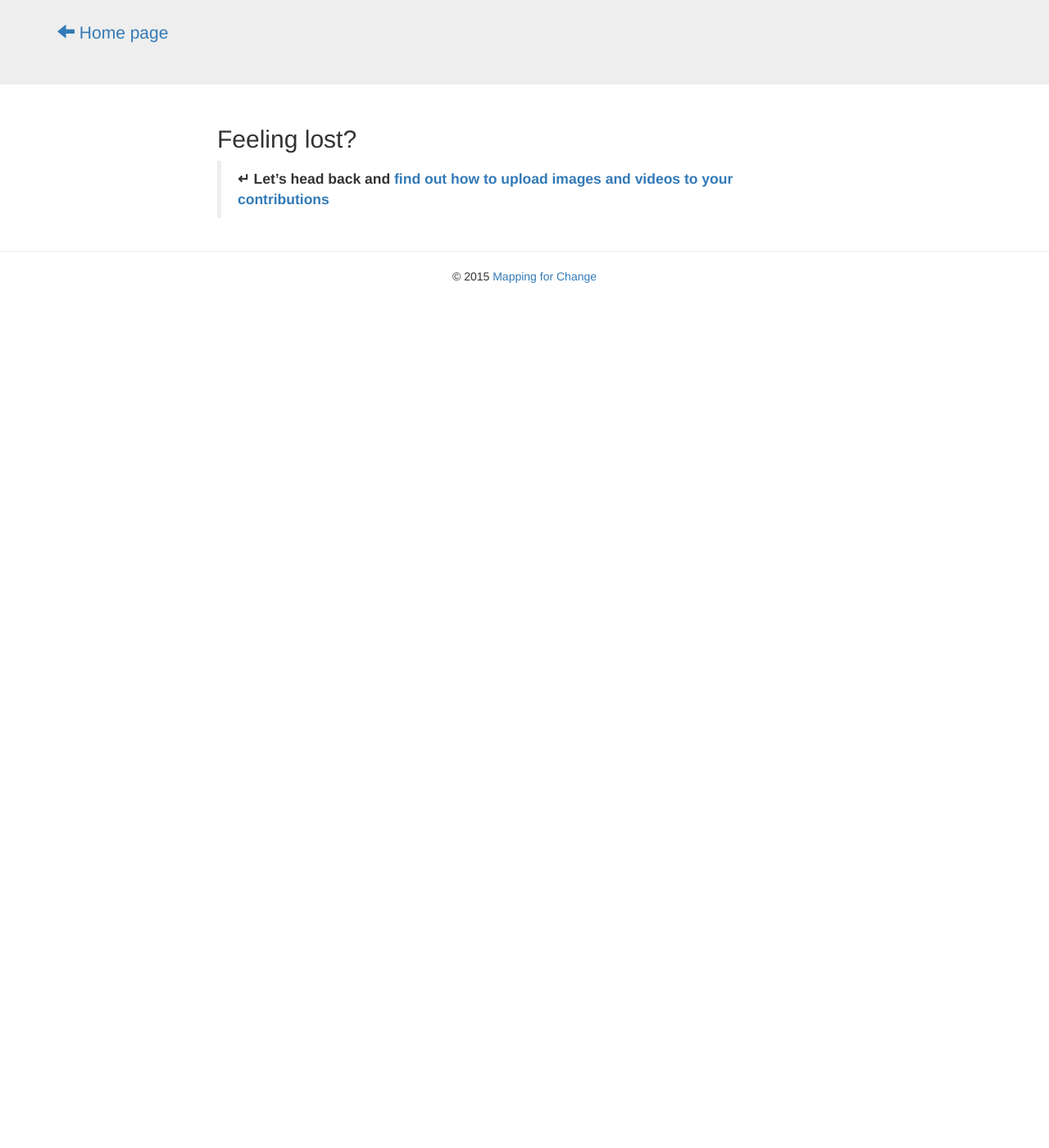
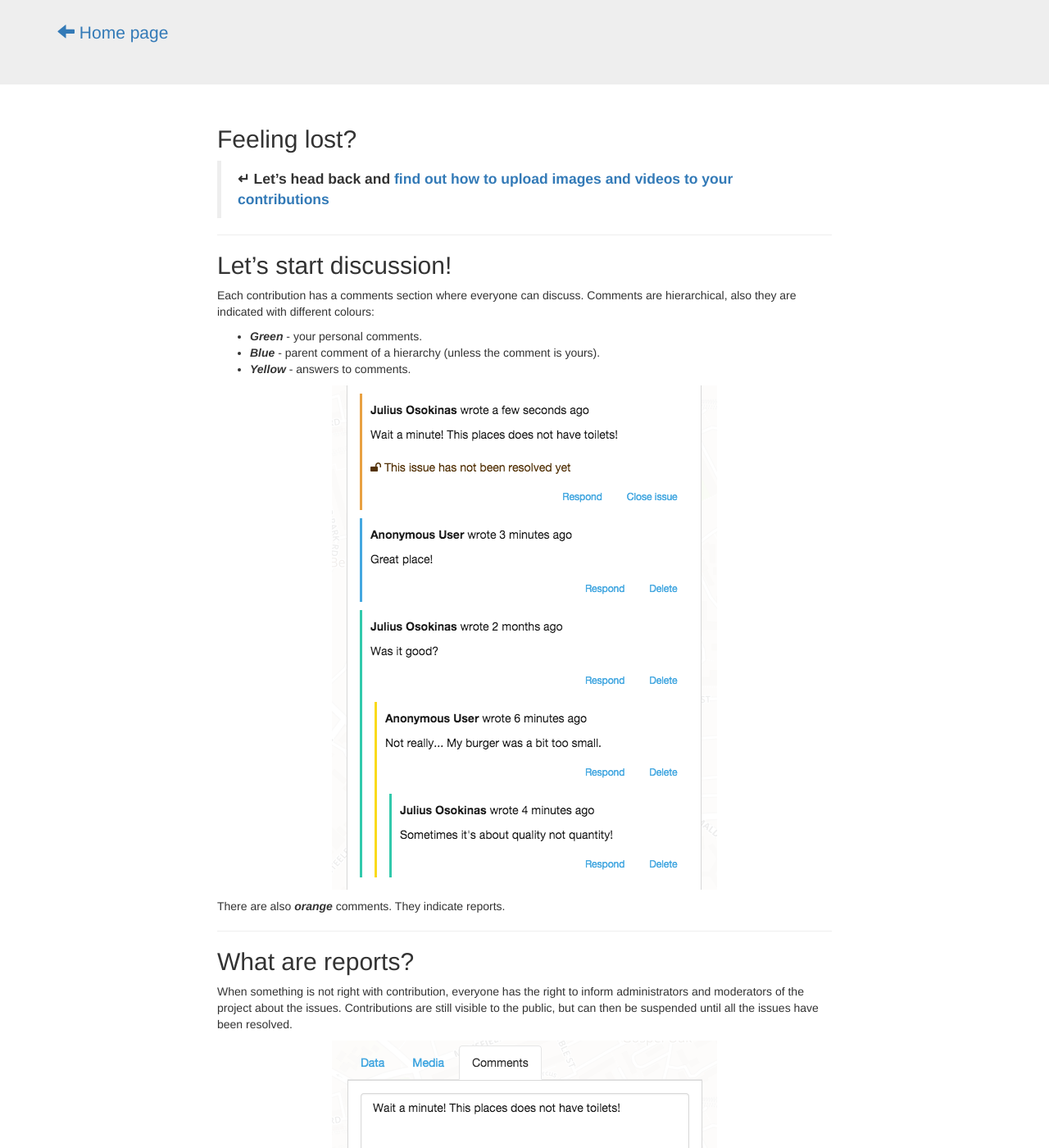
Before and after one commit to ExCiteS/communitymaps-help, a Jekyll site: the page built from _en/add-a-comment.md, in a window 1280 px wide and 1400 px high, scrolled down 270 px. Shown: the whole window at 82% size. Built offline with Jekyll 4.4.1, drawn with Linux system fonts in a browser that asks for light colours; nearby versions of some CDN libraries; before the commit the page ends 900 px from its top, so only the background shows below that.

Commit message:
Add a comment

```diff
--- a/_en/add-a-comment.md
+++ b/_en/add-a-comment.md
@@ -7,3 +7,25 @@ subtitle: "Every contribution can be discussed about using internal commenting s
 ## Feeling lost?
 
 > **&#8629; Let’s head back and** [**find out how to upload images and videos to your contributions**](/en/upload-media-files.html)
+
+---
+
+## Let's start discussion!
+
+Each contribution has a comments section where everyone can discuss. Comments are hierarchical, also they are indicated with different colours:
+
+* ***Green*** - your personal comments.
+* ***Blue*** - parent comment of a hierarchy (unless the comment is yours).
+* ***Yellow*** - answers to comments.
+
+![A list of comments for contribution](/images/en/list-of-comments.png){: .img-responsive .center-block }
+
+There are also ***orange*** comments. They indicate reports.
+
+---
+
+## What are reports?
+
+When something is not right with contribution, everyone has the right to inform administrators and moderators of the project about the issues. Contributions are still visible to the public, but can then be suspended until all the issues have been resolved.
+
+![Reporting contribution](/images/en/reporting-contribution.png){: .img-responsive .center-block }
```
Also changed, not shown: images/en/list-of-comments.png (added), images/en/reporting-contribution.png (added).
